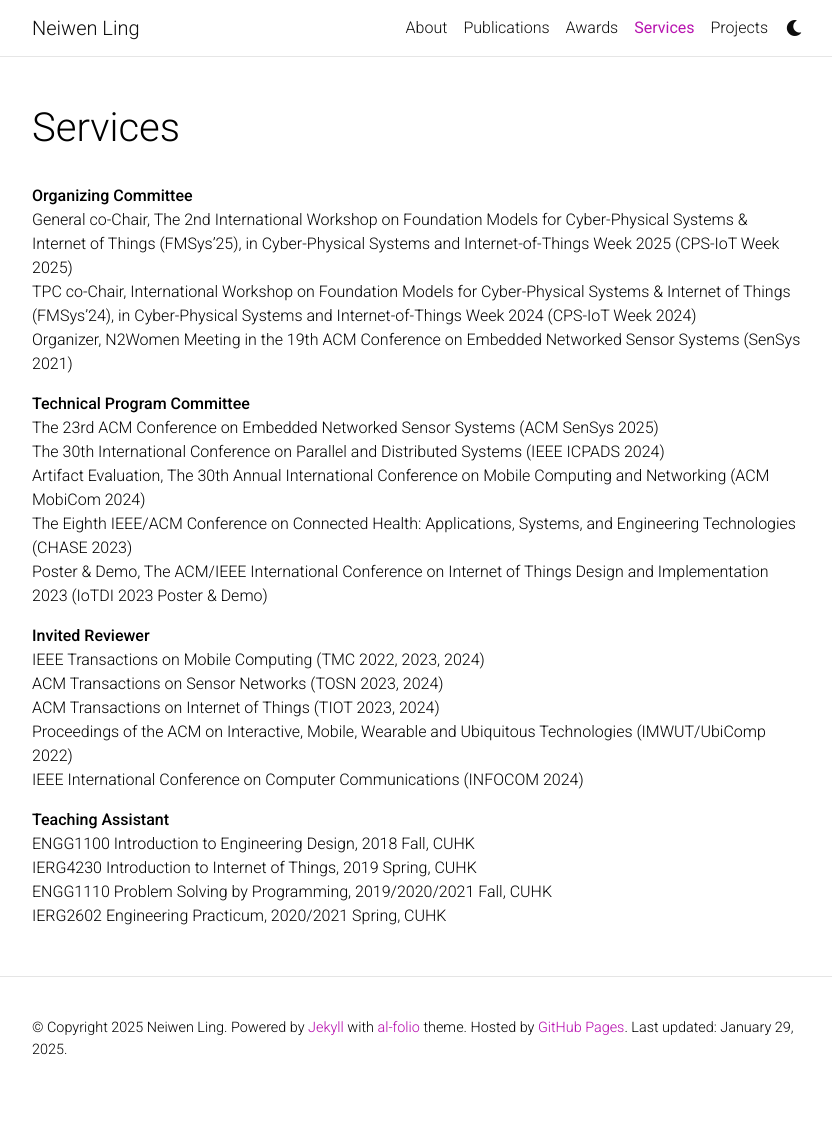
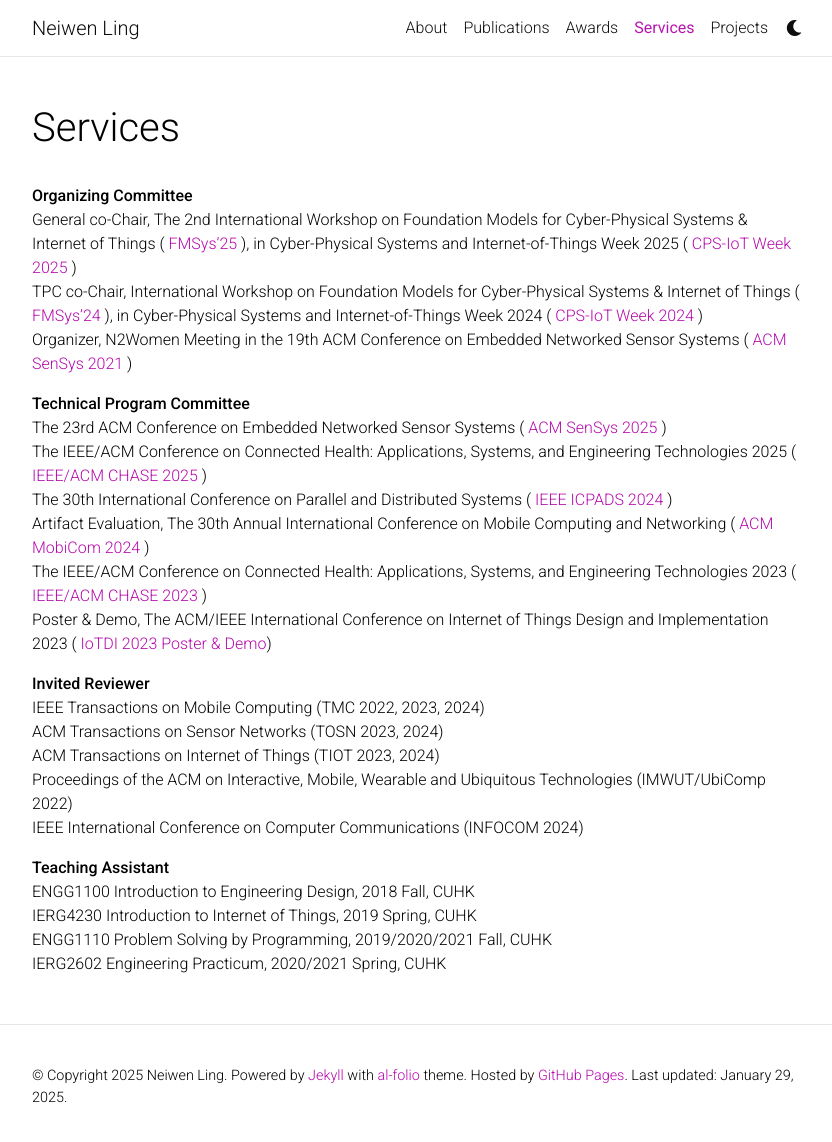
Before and after one commit to Neawhen/neiwen.github.io, a Jekyll site: the page built from _pages/services.md, in a window 1280 px wide and 1148 px high. Shown: the top 1142 px of the window, without its empty margins (223-1055 px from the left). Built offline with Jekyll 4.4.1, drawn with Linux system fonts in a browser that asks for light colours; comment, search, counter and statistics services are not loaded; a style sheet for code colours, icons or effects is not loaded.

Commit message:
Update services.md

```diff
--- a/_pages/services.md
+++ b/_pages/services.md
@@ -7,16 +7,17 @@ nav_order: 3
 ---
 
 **Organizing Committee**\
-General co-Chair, The 2nd International Workshop on Foundation Models for Cyber-Physical Systems & Internet of Things (FMSys'25), in Cyber-Physical Systems and Internet-of-Things Week 2025 (CPS-IoT Week 2025)\
-TPC co-Chair, International Workshop on Foundation Models for Cyber-Physical Systems & Internet of Things (FMSys'24), in Cyber-Physical Systems and Internet-of-Things Week 2024 (CPS-IoT Week 2024)\
-Organizer, N2Women Meeting in the 19th ACM Conference on Embedded Networked Sensor Systems (SenSys 2021)
+General co-Chair, The 2nd International Workshop on Foundation Models for Cyber-Physical Systems & Internet of Things (<a href="https://fmsys-org.github.io/2025/index.html" target="_blank" rel="noopener noreferrer"> FMSys'25 </a>), in Cyber-Physical Systems and Internet-of-Things Week 2025 (<a href="https://cps-iot-week2025.ics.uci.edu/index.php" target="_blank" rel="noopener noreferrer"> CPS-IoT Week 2025 </a>)\
+TPC co-Chair, International Workshop on Foundation Models for Cyber-Physical Systems & Internet of Things (<a href="https://fmsys24.github.io/" target="_blank" rel="noopener noreferrer"> FMSys'24 </a>), in Cyber-Physical Systems and Internet-of-Things Week 2024 (<a href="https://cps-iot-week2024.ie.cuhk.edu.hk/" target="_blank" rel="noopener noreferrer"> CPS-IoT Week 2024 </a>)\
+Organizer, N2Women Meeting in the 19th ACM Conference on Embedded Networked Sensor Systems (<a href="https://sensys.acm.org/2021/" target="_blank" rel="noopener noreferrer"> ACM SenSys 2021 </a>)
 
 **Technical Program Committee**\
-The 23rd ACM Conference on Embedded Networked Sensor Systems (ACM SenSys 2025)\
-The 30th International Conference on Parallel and Distributed Systems (IEEE ICPADS 2024)\
-Artifact Evaluation, The 30th Annual International Conference on Mobile Computing and Networking (ACM MobiCom 2024)\
-The Eighth IEEE/ACM Conference on Connected Health: Applications, Systems, and Engineering Technologies (CHASE 2023)\
-Poster & Demo, The ACM/IEEE International Conference on Internet of Things Design and Implementation 2023 (IoTDI 2023 Poster & Demo)
+The 23rd ACM Conference on Embedded Networked Sensor Systems (<a href="https://sensys.acm.org/2025/" target="_blank" rel="noopener noreferrer"> ACM SenSys 2025 </a>)\
+The IEEE/ACM Conference on Connected Health: Applications, Systems, and Engineering Technologies 2025 (<a href="https://conferences.computer.org/chase2025/index.html" target="_blank" rel="noopener noreferrer"> IEEE/ACM CHASE 2025 </a>)\
+The 30th International Conference on Parallel and Distributed Systems (<a href="https://attend.ieee.org/icpads/" target="_blank" rel="noopener noreferrer"> IEEE ICPADS 2024 </a>)\
+Artifact Evaluation, The 30th Annual International Conference on Mobile Computing and Networking (<a href="https://www.sigmobile.org/mobicom/2024/" target="_blank" rel="noopener noreferrer"> ACM MobiCom 2024 </a>)\
+The IEEE/ACM Conference on Connected Health: Applications, Systems, and Engineering Technologies 2023 (<a href="https://chase23.sigbed.org/" target="_blank" rel="noopener noreferrer"> IEEE/ACM CHASE 2023 </a>)\
+Poster & Demo, The ACM/IEEE International Conference on Internet of Things Design and Implementation 2023 (<a href="https://conferences.computer.org/iotDI/2023/index.html" target="_blank" rel="noopener noreferrer"> IoTDI 2023 Poster & Demo</a>)
 
 **Invited Reviewer**\
 IEEE Transactions on Mobile Computing (TMC 2022, 2023, 2024)\
```
